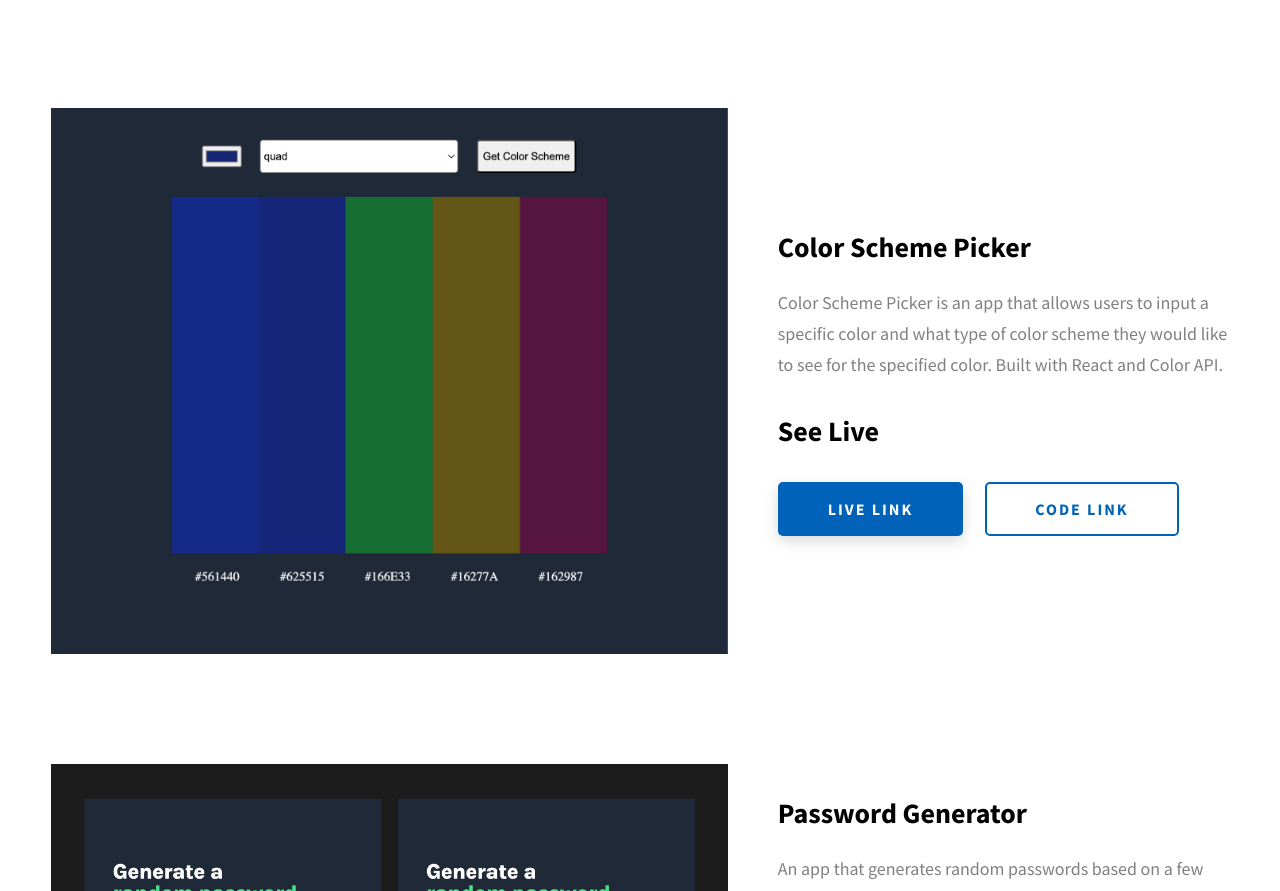
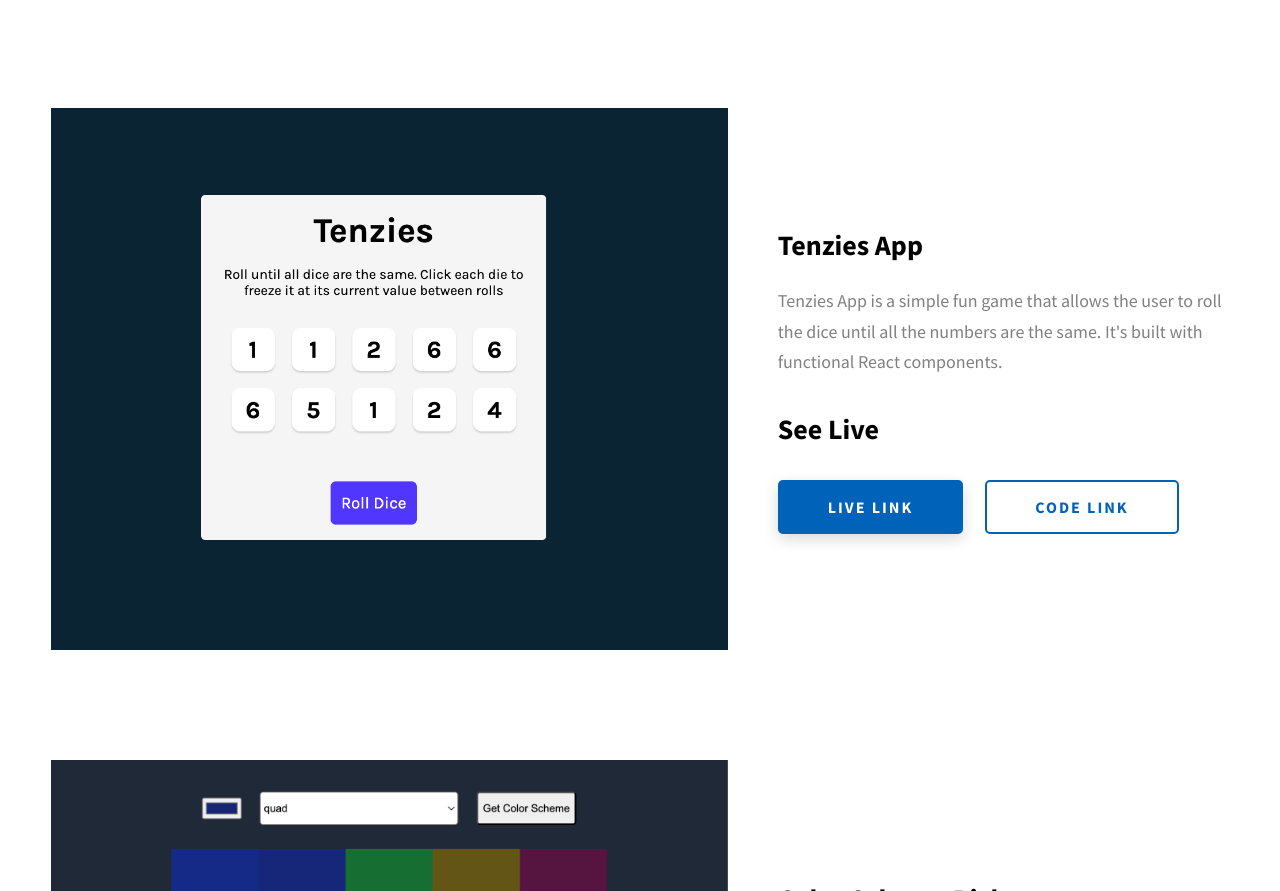
Before and after one commit to chunowitzki/portfolio, a website built with Vite: page index.html in a window 1280 px wide. Shown: the part 1666-2557 px from the top of the page. Built offline with nearby package versions, Linux system fonts and the light colour scheme.

Commit message:
added another project

```diff
--- a/index.html
+++ b/index.html
@@ -94,7 +94,7 @@
           <a href="./#projects" class="btn btn--bg">See my projects</a>
         </div>
       </div>
-      <div class="home-hero__socials">
+      <!-- <div class="home-hero__socials">
         <div class="home-hero__social">
           <a href="#" class="home-hero__social-icon-link">
             <img
@@ -143,7 +143,7 @@
             />
           </a>
         </div>
-      </div>
+      </div> -->
       <div class="home-hero__mouse-scroll-cont">
         <div class="mouse"></div>
       </div>
@@ -191,6 +191,40 @@
               </div>
             </div>
           </div>
+
+          <div class="projects__row">
+            <div class="projects__row-img-cont">
+              <img
+                src="./assets/img/tenzies.png"
+                alt="Software Screenshot"
+                class="projects__row-img"
+                loading="lazy"
+              />
+            </div>
+            <div class="projects__row-content">
+              <h3 class="projects__row-content-title">Tenzies App</h3>
+              <p class="projects__row-content-desc">
+                Tenzies App is a simple fun game that allows the user to roll the dice until all the numbers are the same. It's built with functional React components.
+              </p>
+              <div class="project-details__links">
+                <h3 class="project-details__content-title">See Live</h3>
+                <a
+                  href="https://chunowitzki-tenzies.netlify.app/"
+                  class="btn btn--med btn--theme project-details__links-btn"
+                  target="_blank"
+                  >Live Link</a
+                >
+                <a
+                  href="https://github.com/chunowitzki/Tenzies"
+                  class="btn btn--med btn--theme-inv project-details__links-btn"
+                  target="_blank"
+                  >Code Link</a
+                >
+              </div>
+            </div>
+          </div>
+
+
           <div class="projects__row">
             <div class="projects__row-img-cont">
               <img
@@ -312,14 +346,14 @@
                 alt="icon"
               />
             </a>
-            <a target="_blank" rel="noreferrer" href="#">
+            <a target="_blank" rel="noreferrer" href="https://github.com/chunowitzki">
               <img
                 class="main-footer__icon"
                 src="./assets/img/github-ico.png"
                 alt="icon"
               />
             </a>
-            <a target="_blank" rel="noreferrer" href="#">
+            <a target="_blank" rel="noreferrer" href="">
               <img
                 class="main-footer__icon main-footer__icon--mr-none"
                 src="./assets/img/insta-ico.png"
```
Also changed, not shown: assets/img/tenzies.png (added), 2 other files.
